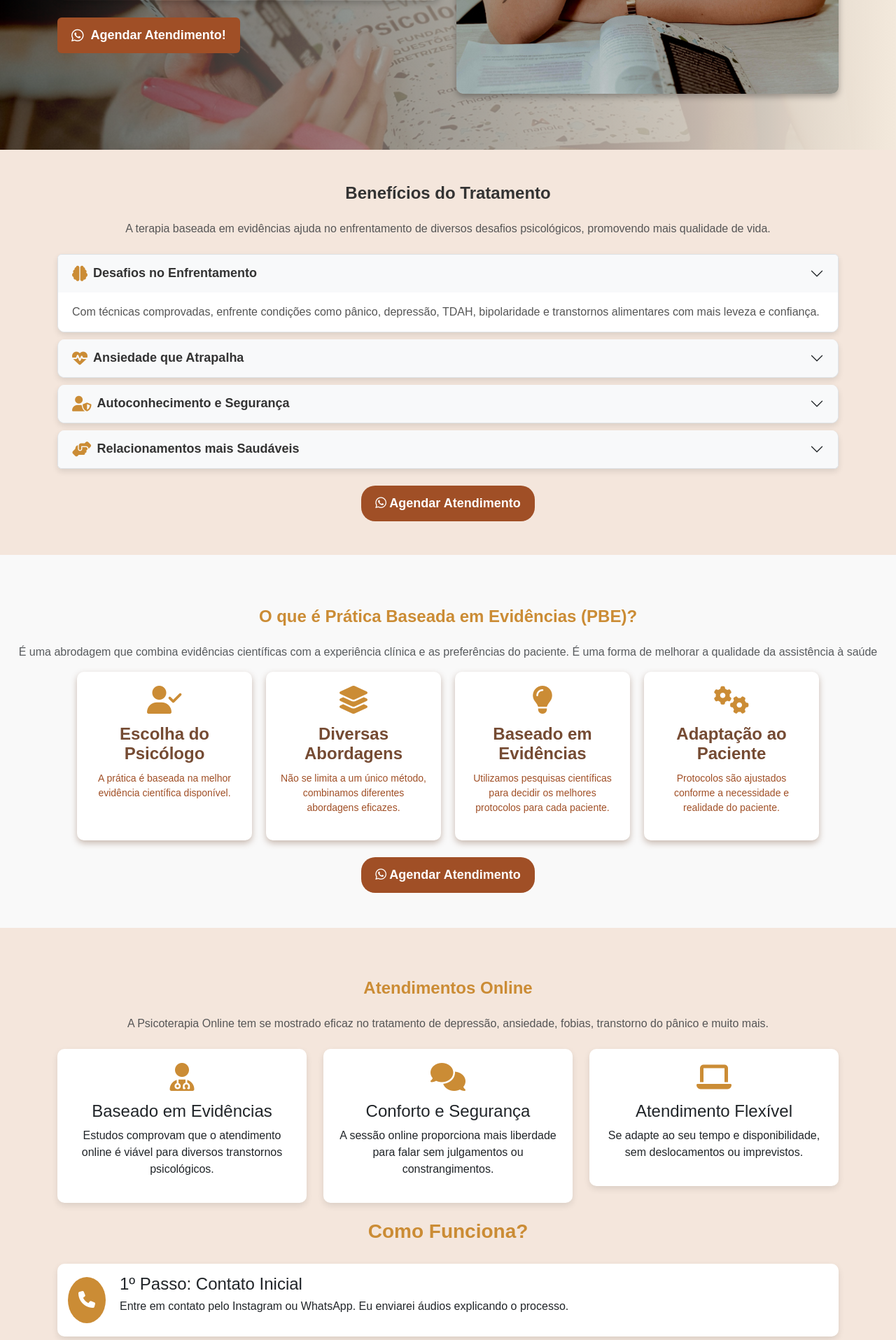
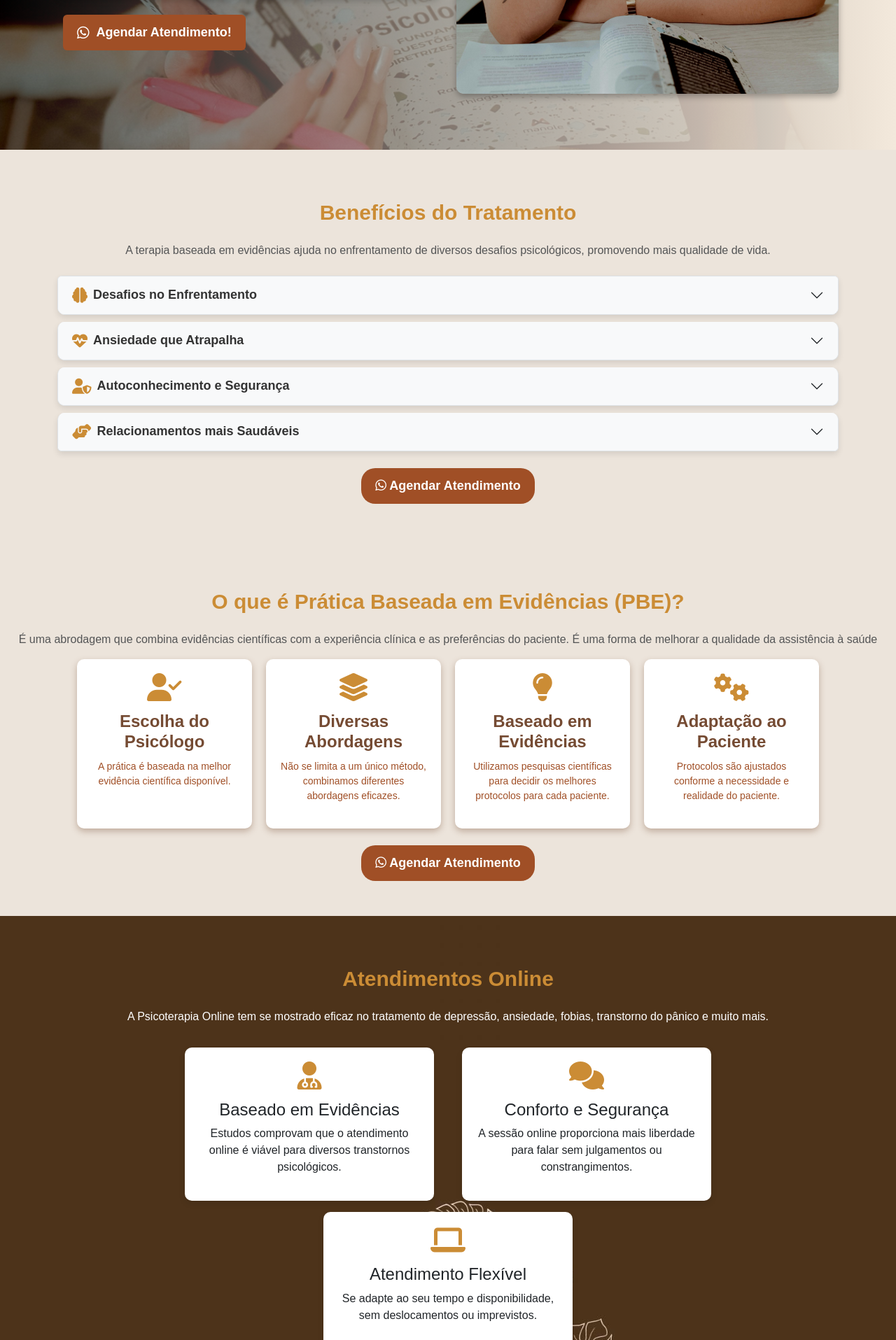
Before and after one commit to J-Pantaroto/psicologa-stefany, a PHP site: page / in a window 1280 px wide. Shown: the part 731-2646 px from the top of the page at 70% size. Run offline with PHP 8.4, Linux system fonts and the light colour scheme.

Commit message:
Pagina finalziada faltando apenas alguns detalhes visuais

```diff
--- a/css/style.css
+++ b/css/style.css
@@ -11,7 +11,65 @@
 }
 body{
     background-color: var(--secondary-white);
+    overflow-x: hidden;
+    max-width: 100vw;
 }
+/* NAVBAR*/
+.navbar-brand{
+    color: white;
+}
+.navbar.navbar-expand-lg.navbar.bg.top{
+ background-color: var(--emphasis-color);
+}
+.nav-link{
+    color: white;
+}
+.navbar-nav .nav-link {
+    position: relative;
+    transition: color 0.3s ease-in-out;
+}
+
+.navbar-nav .nav-link::before {
+    content: "";
+    position: absolute;
+    width: 0%;
+    height: 2px;
+    background: var(--primary-color);
+    bottom: 0;
+    left: 50%;
+    transition: all 0.4s ease-in-out;
+}
+
+.navbar-nav .nav-link::after {
+    content: "";
+    position: absolute;
+    width: 100%;
+    height: 100%;
+    border: 2px solid transparent;
+    top: 0;
+    left: 0;
+    transition: all 0.4s ease-in-out;
+}
+
+.navbar-nav .nav-link:hover {
+    color: var(--primary-color);
+    transform: scale(1.1);
+}
+
+.navbar-nav .nav-link:hover::before {
+    width: 100%;
+    left: 0;
+}
+
+.navbar-nav .nav-link:hover::after {
+    border-color: var(--primary-color);
+    width: 110%;
+    height: 110%;
+    top: -5px;
+    left: -5px;
+    opacity: 0;
+}
+
 #hero {
     background: linear-gradient(to left, #F3E9DC, rgba(0, 0, 0, 0.5)), url('../img/2.jpg');
     background-size: cover;
@@ -91,19 +149,19 @@ body {
     font-family: 'Arial', sans-serif;
     margin: 0;
     padding: 0;
-    background-color: var(--primary-white);
+    background-color: var(--secondary-white);
 }
 
 /* Seção principal */
 #approach {
     text-align: center;
     padding: 50px 20px;
-    background: #f9f9f9;
+    background: var(--secondary-white);
 }
 
 /* Título */
 h2 {
-    font-size: 24px;
+    font-size: 30px;
     color: #333;
     margin-bottom: 30px;
 }
@@ -185,6 +243,15 @@ h2 {
     color: var(--emphasis-color);
     margin-bottom: 15px;
 }
+/* Fundo Parallax para My Work */
+#my-work {
+    background: url('../img/paralax.jpg') no-repeat center center fixed;
+    background-size: cover;
+    padding: 80px 0;
+    position: relative;
+}
+
+
 
 /* Timeline */
 .timeline {
@@ -234,8 +301,11 @@ h2 {
     display: flex;
     align-items: center;
     justify-content: center;
+    color: white;
 }
-
+#exception{
+    color: white !important;
+}
 .details-list i {
     color: var(--emphasis-color);
     margin-right: 10px;
@@ -297,3 +367,57 @@ h2 {
         font-size: 16px;
     }
 }
+
+/* Seção Sobre Mim */
+#about-me {
+    background-color: var(--secondary-white);
+    padding: 80px 0;
+}
+
+/* Estilização da Imagem */
+.about-image {
+    max-width: 100%;
+    border-radius: 10px;
+    box-shadow: 0px 4px 10px rgba(0, 0, 0, 0.2);
+}
+
+/* Lista de Especializações */
+.about-list {
+    list-style: none;
+    padding: 0;
+}
+
+.about-list li {
+    font-size: 16px;
+    margin-bottom: 10px;
+    display: flex;
+    align-items: center;
+}
+
+.about-list i {
+    color: var(--emphasis-color);
+    margin-right: 10px;
+}
+
+/* Responsividade */
+@media screen and (max-width: 768px) {
+    .about-image {
+        width: 80%;
+    }
+
+    .about-list li {
+        font-size: 14px;
+    }
+}
+
+.fw-bold, b{
+    color: var(--emphasis-color);
+}
+
+/* Footer */
+#footer{
+    width: 100%;
+    background-color: var(--emphasis-color);
+    color: white;
+    font-weight: lighter;
+}
--- a/index.php
+++ b/index.php
@@ -27,21 +27,21 @@
             </button>
             <div class="collapse navbar-collapse justify-content-center" id="navbarNav">
                 <ul class="navbar-nav">
-                    <li class="nav-item"><a class="nav-link" href="#treatment">Tratamento</a></li>
+                    <li class="nav-item"><a class="nav-link" href="#treatment-benefits">Tratamento</a></li>
+                    <li class="nav-item"><a class="nav-link" href="#approach">Abordagem</a></li>
                     <li class="nav-item"><a class="nav-link" href="#my-work">Meu trabalho</a></li>
-                    <li class="nav-item"><a class="nav-link" href="#approach">Abordagem</a></li>
                     <li class="nav-item"><a class="nav-link" href="#about-me">Sobre mim</a></li>
                     <li class="nav-item"><a class="nav-link" href="#questions">Dúvidas frequentes</a></li>
                 </ul>
                 <!-- Botão de Agendar -->
-                <a id="agendar-header" class="btn btn-success ms-auto d-none d-lg-block"
-                    href="https://api.whatsapp.com/send/?phone=5547992090476&amp;text=Ol%C3%A1%2C+gostaria+de+agendar+uma+consulta+com+a+Psic%C3%B3loga+Stefany+O.+Pantaroto.&amp;type=phone_number&amp;app_absent=0">
+                <a target="_blank" id="agendar-header" class="btn btn-success ms-auto d-none d-lg-block"
+                    href="https://api.whatsapp.com/send/?phone=5567998837552&amp;text=Ol%C3%A1%2C+gostaria+de+agendar+uma+consulta+com+a+Psic%C3%B3loga+Stefany+O.+Pantaroto.&amp;type=phone_number&amp;app_absent=0">
                     <i class="fab fa-whatsapp me-2"></i> Agendar
                 </a>
             </div>
         </div>
     </nav>
-    <section id="hero" class="d-flex align-items-center">
+    <section id="hero" class="d-flex align-items-center" data-aos="fade-left">
         <div class="container">
             <div class="row align-items-center">
                 <!-- Texto e Vídeo -->
@@ -49,16 +49,18 @@
                     <h1>Deixe para trás o julgamento e as respostas prontas: <br>
                         <span class="text-highlight">comece uma nova jornada</span>
                     </h1>
-                    <button class="btn btn-primary btn-lg">Terapia Cognitivo-Comportamental</button>
+                    <button class="btn btn-primary btn-lg">Prática Baseada em Evidências</button>
 
                     <!-- Vídeo -->
                     <div class="video-container mt-3">
                         <iframe width="100%" height="315" src="https://www.youtube.com/embed/xsDnEj2Hx4Q?si=aRTQR_-ZoJb3rfro" title="YouTube video player" frameborder="0" allow="accelerometer; autoplay; clipboard-write; encrypted-media; gyroscope; picture-in-picture; web-share" referrerpolicy="strict-origin-when-cross-origin" allowfullscreen></iframe>
                     </div>
 
-                    <button class="btn btn-whatsapp mt-4">
+                    <a target="_blank" class="text-decoration-none" href="https://api.whatsapp.com/send/?phone=5567998837552&amp;text=Ol%C3%A1%2C+gostaria+de+agendar+uma+consulta+com+a+Psic%C3%B3loga+Stefany+O.+Pantaroto.&amp;type=phone_number&amp;app_absent=0">
+                    <button class="btn btn-whatsapp mt-4 m-2">
                         <i class="fab fa-whatsapp"></i> Agendar Atendimento!
                     </button>
+                    </a>
                 </div>
 
                 <!-- Imagem -->
@@ -71,22 +73,22 @@
         </div>
     </section>
 
-    <section id="treatment-benefits" class="py-5">
+    <section id="treatment-benefits" class="py-5" data-aos="fade-right">
         <div class="container">
-        <h2 class="text-center fw-bold mb-4" data-aos="fade-up">Benefícios do Tratamento</h2>
-        <p class="text-center text-muted" data-aos="fade-up">
+            <h2 class="m-4 text-center fw-bold mb-4"    ">Benefícios do Tratamento</h2>
+            <p class="text-center text-muted"    ">
                 A terapia baseada em evidências ajuda no enfrentamento de diversos desafios psicológicos, promovendo mais qualidade de vida.
             </p>
 
             <div class="accordion mt-4" id="treatmentAccordion">
                 <!-- Card 1 -->
-            <div class="accordion-item" data-aos="fade-up">
+                <div class="accordion-item"    ">
                     <h2 class="accordion-header" id="headingOne">
                         <button class="accordion-button collapsed" type="button" data-bs-toggle="collapse" data-bs-target="#collapseOne" aria-expanded="false" aria-controls="collapseOne">
                             <i class="fas fa-brain me-2"></i> Desafios no Enfrentamento
                         </button>
                     </h2>
-                <div id="collapseOne" class="accordion-collapse collapse show" aria-labelledby="headingOne" data-bs-parent="#treatmentAccordion">
+                    <div id="collapseOne" class="accordion-collapse collapse" aria-labelledby="headingOne" data-bs-parent="#treatmentAccordion">
                         <div class="accordion-body">
                             Com técnicas comprovadas, enfrente condições como pânico, depressão, TDAH, bipolaridade e transtornos alimentares com mais leveza e confiança.
                         </div>
@@ -94,7 +96,7 @@
                 </div>
 
                 <!-- Card 2 -->
-            <div class="accordion-item" data-aos="fade-up">
+                <div class="accordion-item"    ">
                     <h2 class="accordion-header" id="headingTwo">
                         <button class="accordion-button collapsed" type="button" data-bs-toggle="collapse" data-bs-target="#collapseTwo" aria-expanded="false" aria-controls="collapseTwo">
                             <i class="fas fa-heartbeat me-2"></i> Ansiedade que Atrapalha
@@ -108,7 +110,7 @@
                 </div>
 
                 <!-- Card 3 -->
-            <div class="accordion-item" data-aos="fade-up">
+                <div class="accordion-item"    ">
                     <h2 class="accordion-header" id="headingThree">
                         <button class="accordion-button collapsed" type="button" data-bs-toggle="collapse" data-bs-target="#collapseThree" aria-expanded="false" aria-controls="collapseThree">
                             <i class="fas fa-user-shield me-2"></i> Autoconhecimento e Segurança
@@ -122,7 +124,7 @@
                 </div>
 
                 <!-- Card 4 -->
-            <div class="accordion-item" data-aos="fade-up">
+                <div class="accordion-item"    ">
                     <h2 class="accordion-header" id="headingFour">
                         <button class="accordion-button collapsed" type="button" data-bs-toggle="collapse" data-bs-target="#collapseFour" aria-expanded="false" aria-controls="collapseFour">
                             <i class="fas fa-hands-helping me-2"></i> Relacionamentos mais Saudáveis
@@ -137,7 +139,7 @@
             </div>
 
             <div class="text-center mt-4">
-            <a href="https://api.whatsapp.com/send/?phone=5547992090476" class="btn btn-success">
+                <a  target="_blank" href="https://api.whatsapp.com/send/?phone=5547992090476" class="btn btn-success">
                     <i class="fab fa-whatsapp"></i> Agendar Atendimento
                 </a>
             </div>
@@ -145,12 +147,12 @@
     </section>
 
 
-    <section id="approach">
+    <section id="approach" data-aos="fade-right">
         <h2 class="m-4 text-center">O que é Prática Baseada em Evidências (PBE)?</h2>
-        <p class="text-center text-muted" data-aos="fade-up">
+        <p class="text-center text-muted"    ">
             É uma abrodagem que combina evidências científicas com a experiência clínica e as preferências do paciente. É uma forma de melhorar a qualidade da assistência à saúde
         </p>
-        <div data-aos="fade-left" class="cards-container">
+        <div    " class="cards-container">
             <div class="pbe-card">
                 <i class="fas fa-user-check"></i>
                 <h4>Escolha do Psicólogo</h4>
@@ -173,35 +175,35 @@
             </div>
         </div>
         <div class="text-center mt-4">
-            <a href="https://api.whatsapp.com/send/?phone=5567998837552" class="btn btn-success">
+            <a target="_blank" href="https://api.whatsapp.com/send/?phone=5567998837552" class="btn btn-success">
                 <i class="fab fa-whatsapp"></i> Agendar Atendimento
             </a>
         </div>
     </section>
-    <section id="my-work" class="py-5">
+    <section id="my-work" class="py-5" data-aos="fade-down">
         <div class="container">
-            <h2 class="m-4 text-center" data-aos="fade-up">Atendimentos Online</h2>
+            <h2 class="m-4 text-center">Atendimentos Online</h2>
 
-            <p class="text-center text-muted" data-aos="fade-up">
+            <p  id="exception" class="text-center text-muted">
                 A Psicoterapia Online tem se mostrado eficaz no tratamento de depressão, ansiedade, fobias, transtorno do pânico e muito mais.
             </p>
 
             <div class="row justify-content-center mt-4">
-                <div class="col-md-4" data-aos="fade-right">
+                <div class="col-md-4 m-2">
                     <div class="work-card">
                         <i class="fas fa-user-md"></i>
                         <h4>Baseado em Evidências</h4>
                         <p>Estudos comprovam que o atendimento online é viável para diversos transtornos psicológicos.</p>
                     </div>
                 </div>
-                <div class="col-md-4" data-aos="fade-up">
+                <div class="col-md-4 m-2">
                     <div class="work-card">
                         <i class="fas fa-comments"></i>
                         <h4>Conforto e Segurança</h4>
                         <p>A sessão online proporciona mais liberdade para falar sem julgamentos ou constrangimentos.</p>
                     </div>
                 </div>
-                <div class="col-md-4" data-aos="fade-left">
+                <div class="col-md-4 m-2">
                     <div class="work-card">
                         <i class="fas fa-laptop"></i>
                         <h4>Atendimento Flexível</h4>
@@ -210,9 +212,9 @@
                 </div>
             </div>
 
-            <h3 class="m-4 text-center" data-aos="fade-up">Como Funciona?</h3>
+            <h3 class="m-4 text-center">Como Funciona?</h3>
             <div class="timeline">
-                <div class="timeline-item" data-aos="fade-right">
+                <div class="timeline-item"    ">
                     <span class="timeline-icon"><i class="fas fa-phone"></i></span>
                     <div class="timeline-content">
                         <h4>1º Passo: Contato Inicial</h4>
@@ -220,7 +222,7 @@
                     </div>
                 </div>
 
-                <div class="timeline-item" data-aos="fade-left">
+                <div class="timeline-item"    ">
                     <span class="timeline-icon"><i class="fas fa-file-contract"></i></span>
                     <div class="timeline-content">
                         <h4>2º Passo: Confirmação</h4>
@@ -228,7 +230,7 @@
                     </div>
                 </div>
 
-                <div class="timeline-item" data-aos="fade-right">
+                <div class="timeline-item"    ">
                     <span class="timeline-icon"><i class="fas fa-video"></i></span>
                     <div class="timeline-content">
                         <h4>3º Passo: Sessão Online</h4>
@@ -237,24 +239,60 @@
                 </div>
             </div>
 
-            <h3 class="text-center fw-bold mt-5" data-aos="fade-up">Alguns Detalhes Importantes</h3>
+            <h3 class="m-4 text-center fw-bold mt-5"    ">Alguns Detalhes Importantes</h3>
 
-            <ul class="details-list" data-aos="fade-up">
+            <ul class="details-list"    ">
                 <li><i class="fas fa-check-circle"></i> Os atendimentos são fixos, sem necessidade de remarcar.</li>
                 <li><i class="fas fa-exclamation-circle"></i> Caso precise faltar, avise com pelo menos 12h de antecedência.</li>
                 <li><i class="fas fa-money-bill-wave"></i> Faltas sem aviso prévio serão cobradas normalmente.</li>
             </ul>
 
             <div class="text-center mt-4">
-                <a href="https://api.whatsapp.com/send/?phone=5547992090476" class="btn btn-success">
+                <a target="_blank" href="https://api.whatsapp.com/send/?phone=5567998837552" class="btn btn-success">
                     <i class="fab fa-whatsapp"></i> Agendar Atendimento
                 </a>
             </div>
         </div>
     </section>
 
+    <section id="about-me" class="py-5" data-aos="fade-up">
+        <div class="container">
+            <div class="row align-items-center">
+                <!-- Imagem -->
+                <div class="col-md-5 text-center"    ">
+                    <img src="img/sobre-mim.jpg" alt="Psicóloga" class="about-image img-fluid rounded">
+                </div>
 
-    <footer class="bg-dark text-white text-center py-3">
+                <!-- Texto -->
+                <div class="col-md-7"    ">
+                    <h2 class="fw-bold m-2">Stefany O. Pantaroto</h2>
+                    <h4 class="text-muted">CRP: 1409140-9</h4>
+                    <h4 class="fw-bold">Algumas informações sobre minha caminhada como profissional e estudante</h4>
+                    <p>Psicóloga com mais de <b>10 mil horas de atendimento clínico</b>, auxiliando pacientes em mais de três países. <b>Formada em Psicologia pela UNIGRAN</b> (Bacharelado e Licenciatura - 2021), iniciei minha especialização ainda na faculdade. </p>
+                    <p>Possuo duas pós-graduações: <b>Desenvolvimento Humano e Saúde Mental</b> (PUC Paraná - 2023) e <b>Prática Baseada em Evidências</b> pelo INPBE, abordagem que norteia meu trabalho atualmente. Além disso, sou associada à ABPBE e continuo em constante aperfeiçoamento.</p>
+                    <p>Atuei por quase dois anos em um consultório físico em Dourados-MS e, hoje, realizo atendimentos <b>100% online</b>, oferecendo a mesma qualidade e dedicação em um formato mais acessível e flexível. Atendo adolescentes e adultos, sempre com foco na ciência e na humanização do cuidado psicológico.</p>
+                    <!-- Lista de Especializações -->
+                    <ul class="about-list">
+                        <li><i class="fas fa-check"></i> Formada pela unigran em psicologia (Bacharelado e Licenciatura 2021)</li>
+                        <li><i class="fas fa-check"></i> Pós graduada em desenvolvimento humano e saúde mental em 2023 (PUC PARANÁ)</li>
+                        <li><i class="fas fa-check"></i> Pós Graduada no Instituto prática baseada em evidências - INPBE</li>
+                        <li><i class="fas fa-check"></i> Psicóloga clínica a 3 anos</li>
+                        <li><i class="fas fa-check"></i> Atendimento ao público adolescente e adulto</li>
+                        <li><i class="fas fa-check"></i> Associada a ABPBE</li>
+                        <li><i class="fas fa-check"></i> Aluna RD</li>
+                    </ul>
+
+                    <!-- Botão de Agendamento -->
+                    <a target="_blank" href="https://api.whatsapp.com/send/?phone=5567998837552" class="btn btn-success mt-3">
+                        <i class="fab fa-whatsapp"></i> Agendar Atendimento
+                    </a>
+                </div>
+            </div>
+        </div>
+    </section>
+
+
+    <footer id="footer" class="text-center py-3">
         <p>&copy; 2025 - Todos os direitos reservados. CRP: 1409140-9 </p>
     </footer>
 
--- a/js/script.js
+++ b/js/script.js
@@ -3,5 +3,7 @@ document.addEventListener("DOMContentLoaded", function() {
         duration: 1200,
         once: true,
         easing: 'ease-in-out',
+        mirror: false,
+        offset: 50,
     });
 });
```
Also changed, not shown: img/22.jpg (deleted), img/paralax.jpg (added), img/sobre-mim.jpg (added). Lines whose indentation alone changed are shown as unchanged.
